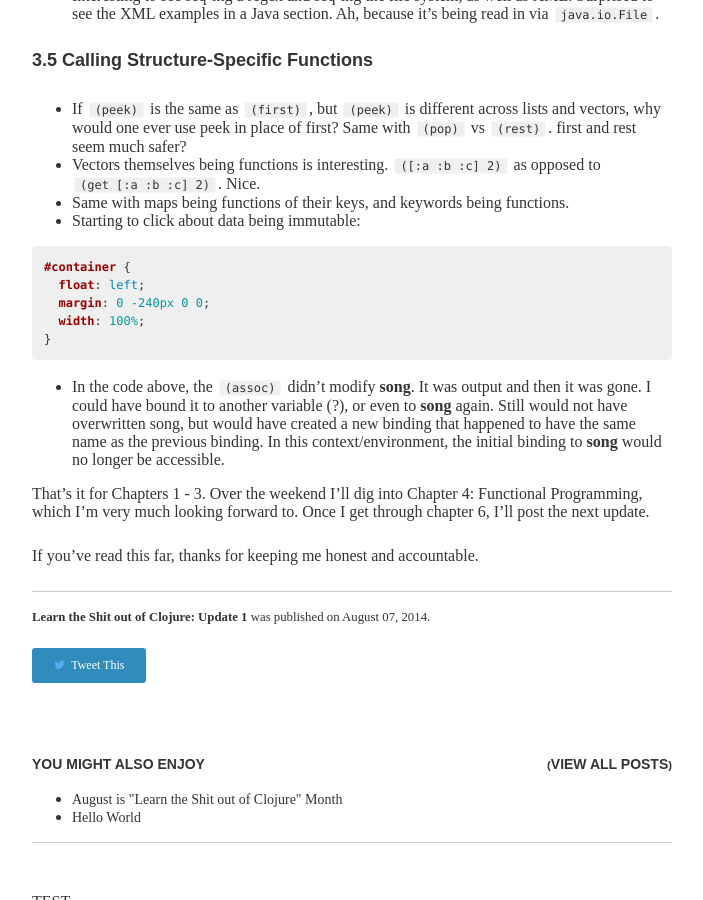
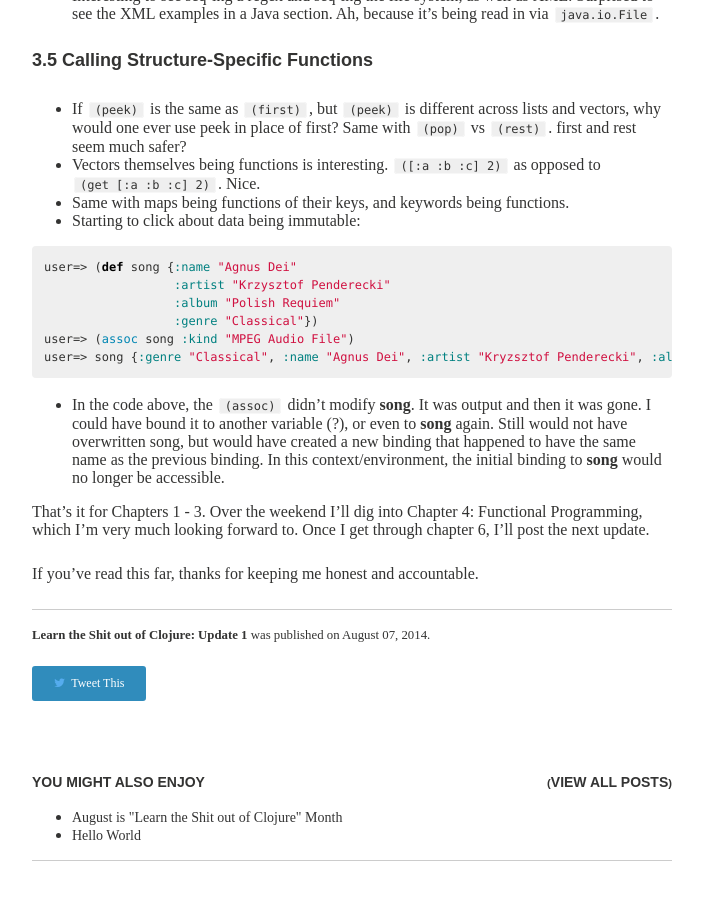
Before and after one commit to charliegriefer/charliegriefer.github.io, a Jekyll site: the page built from _posts/2014-08-07-learn-clojure-update-001.md, in a window 1280 px wide and 900 px high, scrolled down 2916 px. Shown: the whole window, without its empty margins (288-991 px from the left). Built offline with Jekyll 4.4.1, drawn with Linux system fonts in a browser that asks for light colours; nearby versions of some CDN libraries; some web fonts are replaced; comment, search, counter and statistics services are not loaded.

Commit message:
put clojure code back. the code works. travis does not.

```diff
--- a/_posts/2014-08-07-learn-clojure-update-001.md
+++ b/_posts/2014-08-07-learn-clojure-update-001.md
@@ -112,12 +112,13 @@ Really it's just something for me, to hold me accountable. But hey if you're her
 - Same with maps being functions of their keys, and keywords being functions.
 - Starting to click about data being immutable:
 
-{% highlight css %}
-#container {
-  float: left;
-  margin: 0 -240px 0 0;
-  width: 100%;
-}
+{% highlight clojure %}
+user=> (def song {:name "Agnus Dei"
+                  :artist "Krzysztof Penderecki"
+                  :album "Polish Requiem"
+                  :genre "Classical"})
+user=> (assoc song :kind "MPEG Audio File")
+user=> song {:genre "Classical", :name "Agnus Dei", :artist "Kryzsztof Penderecki", :album "Polish Requiem"}
 {% endhighlight %}
 
 - In the code above, the `(assoc)` didn't modify __song__. It was output and then it was gone. I could have bound it to another variable (?), or even to __song__ again. Still would not have overwritten song, but would have created a new binding that happened to have the same name as the previous binding. In this context/environment, the initial binding to __song__ would no longer be accessible.
```
